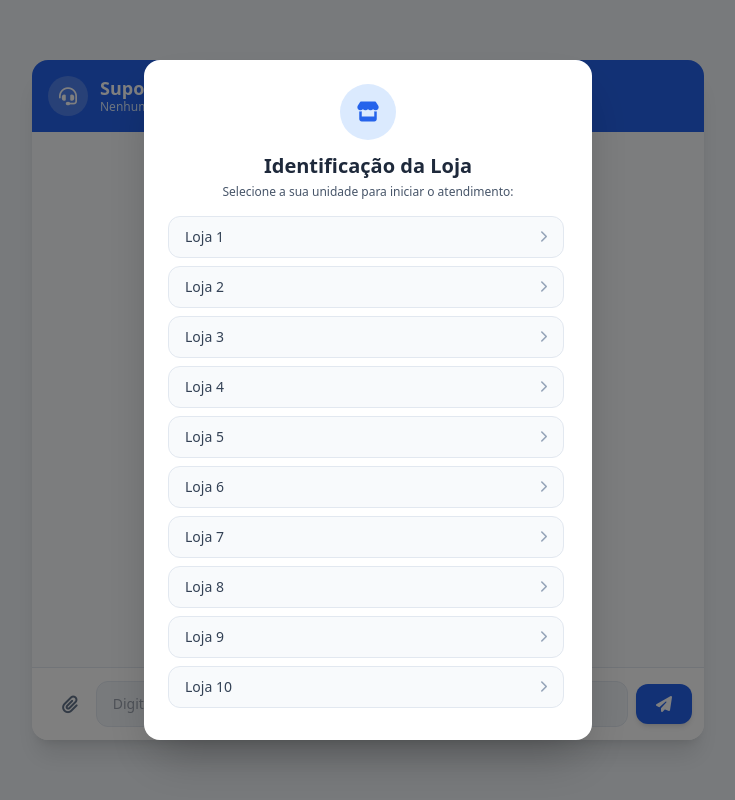
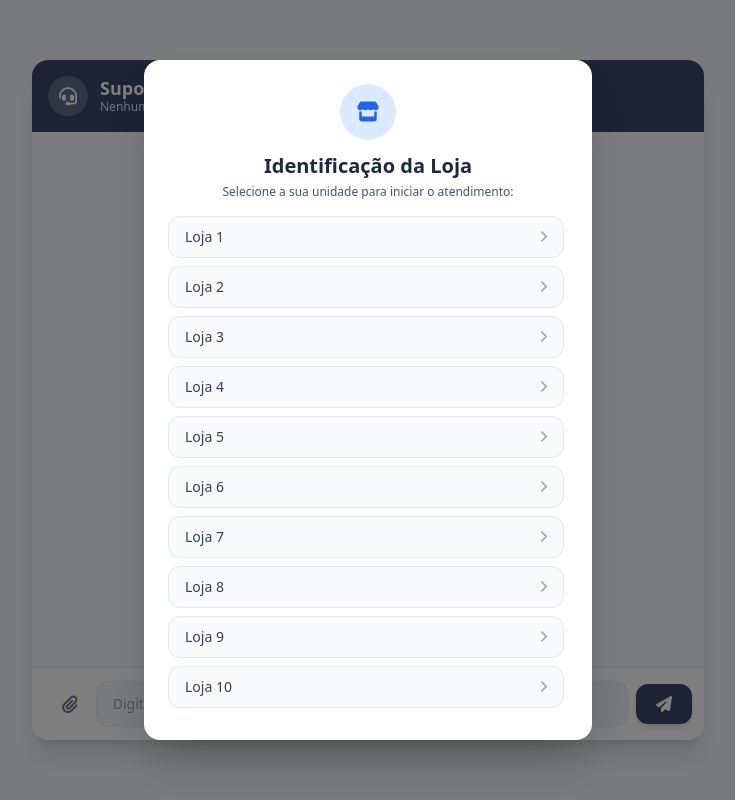
Before and after one commit to miramarsupermercado/placaoferta, a plain HTML site: page chat.html in a window 1280 px wide. Shown: the whole page, without its empty margins (272-1007 px from the left). Drawn offline with nearby package versions, Linux system fonts and the light colour scheme.

Commit message:
Update chat.html

```diff
--- a/chat.html
+++ b/chat.html
@@ -29,7 +29,7 @@
     <div class="w-full max-w-2xl bg-white h-full md:h-[85vh] md:rounded-2xl shadow-xl flex flex-col overflow-hidden">
 
         <!-- Cabeçalho do Chat (Sem o botão de trocar loja) -->
-        <div class="bg-blue-600 text-white p-4 flex items-center justify-between shadow-md">
+        <div class="bg-[rgb(57_72_106)] text-white p-4 flex items-center justify-between shadow-md">
             <div class="flex items-center space-x-3">
                 <div class="w-10 h-10 rounded-full bg-white/20 flex items-center justify-center text-lg">
                     <i class="fa-solid fa-headset"></i>
@@ -60,7 +60,7 @@
                 </button>
                 <input type="text" id="message-input" placeholder="Digite sua mensagem ou cole um print (Ctrl+V)..." autocomplete="off"
                     class="flex-1 min-w-0 bg-slate-100 border border-slate-200 rounded-xl px-4 py-3 text-sm focus:outline-none focus:border-blue-500 focus:bg-white transition">
-                <button id="send-button" type="submit" class="bg-blue-600 hover:bg-blue-700 text-white px-5 py-3 rounded-xl font-medium transition flex items-center justify-center shadow-md">
+                <button id="send-button" type="submit" class="bg-[rgb(57_72_106)] hover:bg-blue-700 text-white px-5 py-3 rounded-xl font-medium transition flex items-center justify-center shadow-md">
                     <i class="fa-solid fa-paper-plane"></i>
                 </button>
                 <button id="new-chat-button" type="button" onclick="startNewConversation()" class="hidden w-full bg-emerald-600 hover:bg-emerald-700 text-white px-4 py-3 rounded-xl font-semibold transition justify-center items-center gap-2">
@@ -303,7 +303,7 @@
                     msgDiv.className = `flex flex-col ${isUser ? 'items-end' : 'items-start'}`;
                     const time = msg.timestamp ? new Date(msg.timestamp).toLocaleTimeString([], {hour:'2-digit', minute:'2-digit'}) : '';
                     const bubble = document.createElement('div');
-                    bubble.className = `max-w-[85%] rounded-2xl px-4 py-3 text-sm shadow-sm ${isUser ? 'bg-blue-600 text-white rounded-br-none' : 'bg-white text-slate-800 border border-slate-200 rounded-bl-none'}`;
+                    bubble.className = `max-w-[85%] rounded-2xl px-4 py-3 text-sm shadow-sm ${isUser ? 'bg-[rgb(57_72_106)] text-white rounded-br-none' : 'bg-white text-slate-800 border border-slate-200 rounded-bl-none'}`;
 
                     const sender = document.createElement('div');
                     sender.className = 'text-[10px] font-semibold mb-1 opacity-80';
```
